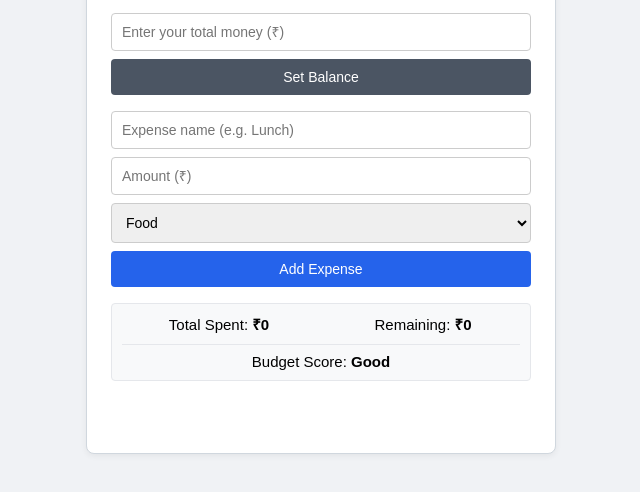
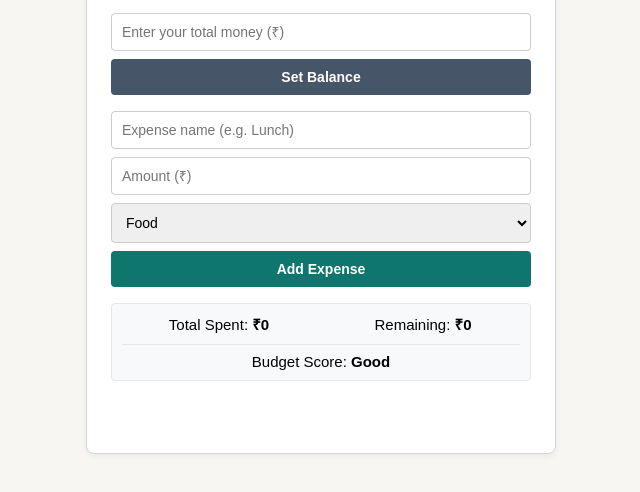
Before and after one commit to harshitraj0073-star/webdev-assignment, a plain HTML site: page index.html in a window 1280 px wide. Shown: the part 102-594 px from the top of the page, without its empty margins (319-959 px from the left). Drawn offline with Linux system fonts and the light colour scheme.

Commit message:
Update color palette to warm teal and slate

```diff
--- a/style.css
+++ b/style.css
@@ -1,6 +1,6 @@
 body {
     font-family: Arial, sans-serif;
-    background-color: #f0f2f5;
+    background-color: #f7f6f2;
     padding: 40px 20px;
 }
 
@@ -36,22 +36,23 @@ input, select, button {
 }
 
 button {
-    background-color: #2563eb;
+    background-color: #0f766e;
     color: white;
     border: none;
     cursor: pointer;
+    font-weight: bold;
 }
 
 button:hover {
-    background-color: #1d4ed8;
+    background-color: #115e59;
 }
 
 #setBalanceBtn {
-    background-color: #4b5563;
+    background-color: #475569;
 }
 
 #setBalanceBtn:hover {
-    background-color: #374151;
+    background-color: #334155;
 }
 
 .summary {
```
